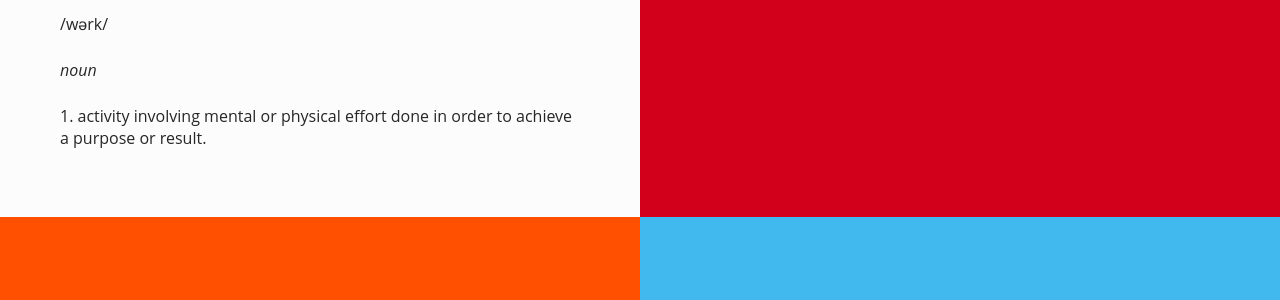
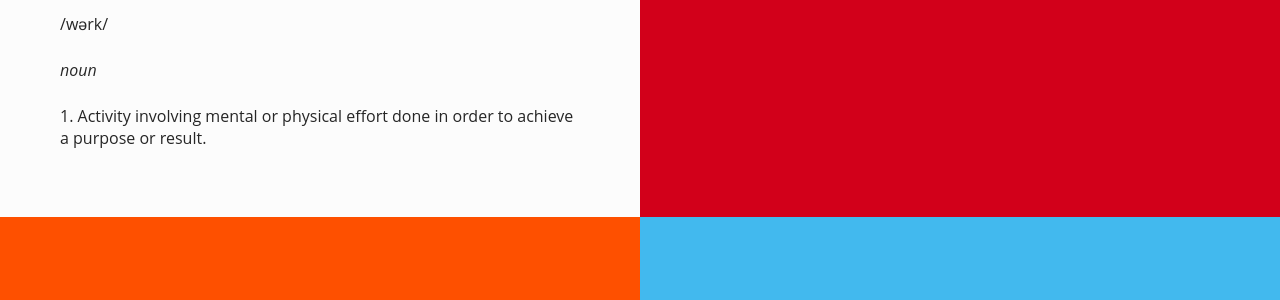
Before and after one commit to antoniolee/antoniolee.github.io, a Jekyll site: the page built from _pages/work.html, in a window 1280 px wide. Shown: the part 683-983 px from the top of the page. Built offline with Jekyll 4.4.1, drawn with Linux system fonts in a browser that asks for light colours; nearby versions of some CDN libraries.

Commit message:
fixed typos, fixed responsive states for mobile

```diff
--- a/_pages/work.html
+++ b/_pages/work.html
@@ -15,27 +15,27 @@
             <p class="classification">
                 <i>noun</i>
             </p>
-            <p class="definition">1. activity involving mental or physical effort done in order to achieve a purpose or result.</p>
+            <p class="definition">1. Activity involving mental or physical effort done in order to achieve a purpose or result.</p>
         </div>
     </div>
     <div class="tile-work slalom">
         <h2>Slalom</h2>
-        <p>Under Construction...</p>
+        <p>Under construction</p>
     </div>
     <div class="tile-work xilinx">
         <h2>Xilinx</h2>
-        <p>Under Construction...</p>
+        <p>Under construction</p>
     </div>
     <div class="tile-work uegroup">
         <h2>UEGroup</h2>
-        <p>Under Construction...</p>
+        <p>Under construction</p>
     </div>
     <div class="tile-work galileo">
         <h2>Galileo</h2>
-        <p>Under Construction...</p>
+        <p>Under construction</p>
     </div>
     <div class="tile-work santa-cruz">
         <h2>UC Santa Cruz</h2>
-        <p>Under Construction...</p>
+        <p>Under construction</p>
     </div>
 </section>
--- a/_sass/_home.scss
+++ b/_sass/_home.scss
@@ -24,7 +24,7 @@
 		transition: .33s ease all;
 		background: linear-gradient(180deg, rgba(0, 0, 0, .50), rgba(0, 0, 0, .50)), url(imgs/bg-portrait-antonio.jpg);
 		background-size: cover;
-		background-position: top;
+		background-position: center;
 		box-sizing: border-box;
 	}
 
@@ -165,6 +165,7 @@
 		grid-template-rows: repeat(2, 1fr);
 
 		div.container-right {
+			max-height: 700px;
 			grid-column-start: 1;
 			grid-column-end: 1;
 		}
--- a/_sass/_tile-definition.scss
+++ b/_sass/_tile-definition.scss
@@ -70,6 +70,7 @@
 
 @media screen and (max-width: 900px) {
     div.tile-definition {
+        max-height: 700px;
         min-height: 560px;
     }
 
--- a/_sass/_work.scss
+++ b/_sass/_work.scss
@@ -27,15 +27,6 @@
             span {
                 border-color: #262626;
             }
-        }
-
-        .under-construction {
-            font-weight: normal;
-            font-style: italic;
-            margin-top: 30px;
-            background-color: rgba(0,0,0,.25);
-            display: inline-block;
-            padding: 15px;
         }
     }
 
@@ -79,7 +70,9 @@
             margin: 0;
             opacity: 0;
             transition: .33s ease all;
-            font-style: italic;
+            font-size: 1rem;
+            font-weight: bold;
+            text-transform: uppercase;
         }
     }
 
@@ -97,7 +90,7 @@
         }
 
         p {
-            opacity: 1;
+            opacity: .75;
             transition: .33s ease all;
         }
     }
@@ -177,7 +170,7 @@
 
     @media screen and (max-width: 900px) {
         grid-template-columns: repeat(1, 1fr);
-        grid-template-rows: repeat(7, 1fr);
+        grid-template-rows: repeat(7, minmax(200px, 1fr));
 
         div.santa-cruz {
             grid-area: span 1 / span 1;
--- a/index.html
+++ b/index.html
@@ -12,8 +12,8 @@
             <span>001</span>
             <h1>Antonio Lee</h1>
             <p class="pronunciation">(an, ən) - tō - nē - ō / [ lē ]</p>
-            <p class="classification"><i>Designer and Developer</i></p>
-            <p class="definition">1. Designer and Developer exploring the intersection between art and technology.</p>
+            <p class="classification"><i>Designer and developer</i></p>
+            <p class="definition">1. Designer and developer exploring the intersection between art and technology.</p>
             <p class="definition">2. Interested in humanizing the digital world.</p>
         </div>
     </div>
```
